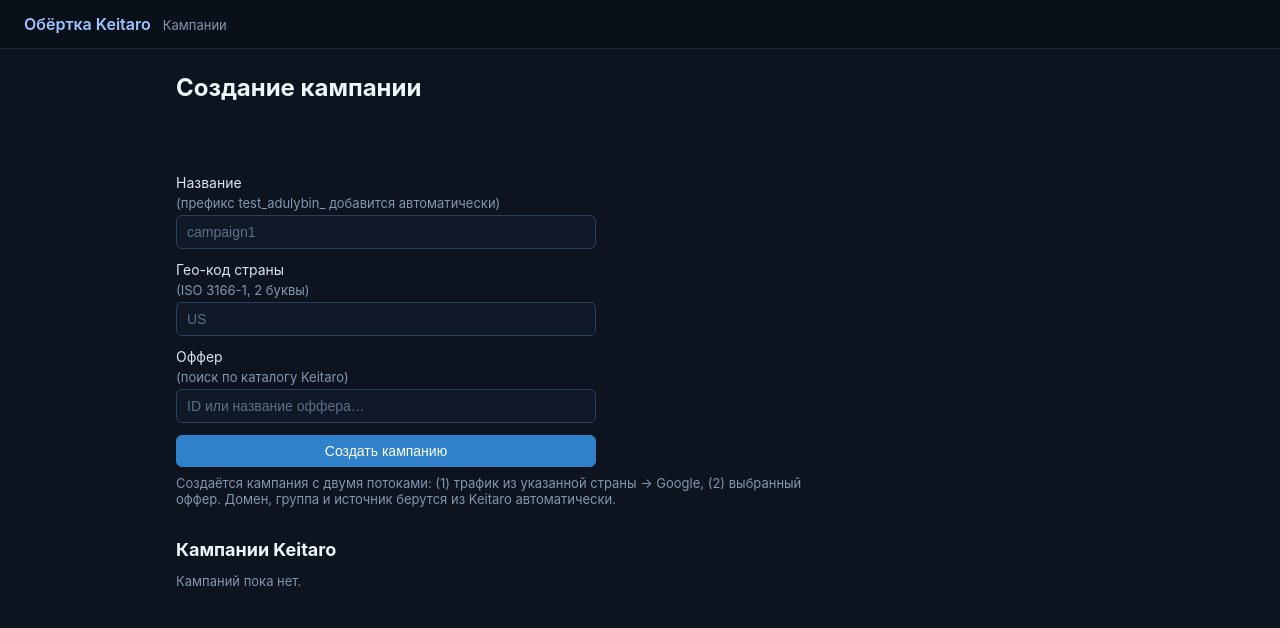
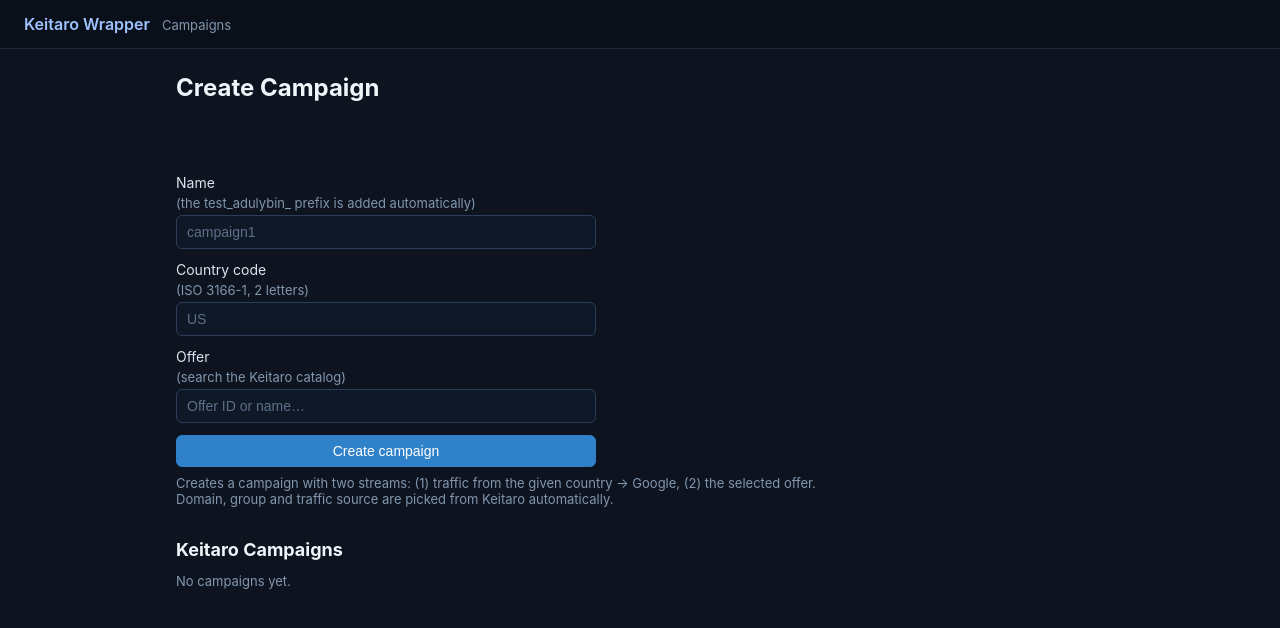
Before and after one commit to Artyomka1586/eto_legko_final_test, a FastAPI app: template app/web/templates/index.html in a window 1280 px wide. Shown: the top 628 px of the page. Run offline with FastAPI, Linux system fonts and the light colour scheme; the template is opened without the code that fills it, so the values that code supplies are empty.

Commit message:
UI полностью на английском; фиксированная ширина кнопок в колонке Actions (Remove/Bring back не двигают столбцы)

```diff
--- a/app/web/static/style.css
+++ b/app/web/static/style.css
@@ -164,6 +164,10 @@ tr.offer.removed .muted { color: #4d5d70; }
 .share-cell { white-space: nowrap; }
 .share-value { font-variant-numeric: tabular-nums; font-weight: 600; margin-right: 6px; }
 
+/* кнопки в колонке действий одной ширины: Remove/Bring back не двигают столбцы */
+.offers-table .btn { min-width: 96px; }
+.offers-table td.right { white-space: nowrap; }
+
 .pin {
   border: 1px solid #2c3e5a;
   border-radius: 6px;
--- a/app/web/templates/base.html
+++ b/app/web/templates/base.html
@@ -1,5 +1,5 @@
 <!doctype html>
-<html lang="ru" style="background: #0d1420;">
+<html lang="en" style="background: #0d1420;">
 <head>
   <meta charset="utf-8">
   <meta name="viewport" content="width=device-width, initial-scale=1">
@@ -8,13 +8,13 @@
   <title>{% block title %}Keitaro Wrapper{% endblock %}</title>
   <script src="/static/htmx.min.js?v=1"></script>
   <script src="/static/app.js?v=2"></script>
-  <link rel="stylesheet" href="/static/style.css?v=5">
+  <link rel="stylesheet" href="/static/style.css?v=6">
 </head>
 <body hx-boost="true">
 <nav class="topnav">
-  <a href="/">Обёртка Keitaro</a>
+  <a href="/">Keitaro Wrapper</a>
   <span class="crumbs">
-    {% block crumbs %}<span>Кампании</span>{% endblock %}
+    {% block crumbs %}<span>Campaigns</span>{% endblock %}
   </span>
 </nav>
 <main class="container">
--- a/app/web/templates/campaign.html
+++ b/app/web/templates/campaign.html
@@ -1,11 +1,11 @@
 {% extends "base.html" %}
 {% block title %}{{ campaign.name }}{% endblock %}
-{% block crumbs %}<a href="/">Кампании</a><span class="sep">/</span><span>{{ campaign.name }}</span>{% endblock %}
+{% block crumbs %}<a href="/">Campaigns</a><span class="sep">/</span><span>{{ campaign.name }}</span>{% endblock %}
 {% block content %}
 <div class="editor-head">
   <div>
     <h1>{{ campaign.name }}</h1>
-    <p class="muted">Keitaro ID: {{ campaign.keitaro_id }}{% if campaign.geo %} · гео: {{ campaign.geo }}{% endif %}</p>
+    <p class="muted">Keitaro ID: {{ campaign.keitaro_id }}{% if campaign.geo %} · geo: {{ campaign.geo }}{% endif %}</p>
   </div>
   <div class="head-actions">
     <form hx-post="/campaigns/{{ campaign.keitaro_id }}/fetch" hx-target="#campaign-body" hx-swap="outerHTML">
--- a/app/web/templates/index.html
+++ b/app/web/templates/index.html
@@ -1,38 +1,38 @@
 {% extends "base.html" %}
 {% block content %}
-<h1>Создание кампании</h1>
+<h1>Create Campaign</h1>
 <div class="flash-slot">
 {% if error %}<div class="flash flash-error">{{ error }}</div>{% endif %}
 </div>
 
 <form method="post" action="/campaigns" class="creator">
   <label>
-    Название <span class="muted">(префикс test_adulybin_ добавится автоматически)</span>
+    Name <span class="muted">(the test_adulybin_ prefix is added automatically)</span>
     <input name="name" required placeholder="campaign1">
   </label>
   <label>
-    Гео-код страны <span class="muted">(ISO 3166-1, 2 буквы)</span>
+    Country code <span class="muted">(ISO 3166-1, 2 letters)</span>
     <input name="geo" required maxlength="2" placeholder="US" pattern="[A-Za-z]{2}"
-           title="Две латинские буквы, например US" style="text-transform: uppercase;">
+           title="Two Latin letters, e.g. US" style="text-transform: uppercase;">
   </label>
   <label>
-    Оффер <span class="muted">(поиск по каталогу Keitaro)</span>
+    Offer <span class="muted">(search the Keitaro catalog)</span>
     <span class="search-wrap">
-      <input type="text" class="offer-search" placeholder="ID или название оффера…" autocomplete="off">
+      <input type="text" class="offer-search" placeholder="Offer ID or name…" autocomplete="off">
       <div class="offer-list" hidden></div>
     </span>
     <input type="hidden" name="offer_id" value="">
   </label>
-  <button class="btn primary" type="submit">Создать кампанию</button>
+  <button class="btn primary" type="submit">Create campaign</button>
 </form>
-<p class="hint">Создаётся кампания с двумя потоками: (1) трафик из указанной страны → Google,
-(2) выбранный оффер. Домен, группа и источник берутся из Keitaro автоматически.</p>
+<p class="hint">Creates a campaign with two streams: (1) traffic from the given country → Google,
+(2) the selected offer. Domain, group and traffic source are picked from Keitaro automatically.</p>
 
-<h2>Кампании Keitaro</h2>
+<h2>Keitaro Campaigns</h2>
 {% if campaigns %}
 <table class="table">
   <thead>
-  <tr><th>ID</th><th>Название</th><th>Группа</th><th>Домен</th><th class="right">Действия</th></tr>
+  <tr><th>ID</th><th>Name</th><th>Group</th><th>Domain</th><th class="right">Actions</th></tr>
   </thead>
   <tbody>
   {% for c in campaigns %}
@@ -41,12 +41,12 @@
     <td>{{ c.name }}</td>
     <td>{{ c.group or "—" }}</td>
     <td>{{ c.domain or "—" }}</td>
-    <td class="right"><a class="btn" href="/campaigns/{{ c.id }}">Открыть редактор</a></td>
+    <td class="right"><a class="btn" href="/campaigns/{{ c.id }}">Open editor</a></td>
   </tr>
   {% endfor %}
   </tbody>
 </table>
 {% else %}
-<p class="muted">Кампаний пока нет.</p>
+<p class="muted">No campaigns yet.</p>
 {% endif %}
 {% endblock %}
```
Also changed, not shown: app/web/routes.py (+27 -27 lines), app/web/templates/_campaign_body.html (+20 -20 lines), app/web/templates/_offers_body.html (+9 -9 lines), app/web/templates/offers.html (+4 -4 lines).
